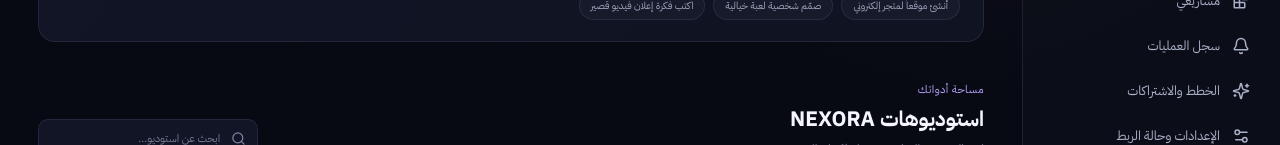
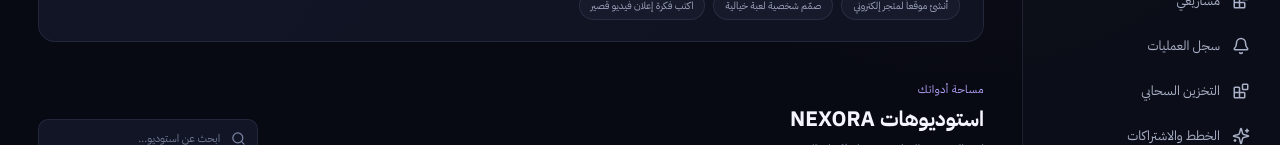
Before and after one commit to samaradelomran-spec/NEXORA-AI, a Next.js app: page / in a window 1280 px wide. Shown: the part 655-800 px from the top of the page. Built offline with nearby package versions, Linux system fonts and the light colour scheme; no server answers.

Commit message:
Add cloud storage navigation

```diff
--- a/app/page.tsx
+++ b/app/page.tsx
@@ -59,6 +59,7 @@ export default function Home() {
         <Link className="nav-item models-nav-link" href="/models"><Bot size={18} /> مكتبة المحركات</Link>
         <Link className="nav-item models-nav-link" href="/projects"><Blocks size={18} /> مشاريعي</Link>
         <Link className="nav-item models-nav-link" href="/activity"><Bell size={18} /> سجل العمليات</Link>
+        <Link className="nav-item models-nav-link" href="/files"><Blocks size={18} /> التخزين السحابي</Link>
         <Link className="nav-item models-nav-link" href="/pricing"><Sparkles size={18} /> الخطط والاشتراكات</Link>
         <Link className="nav-item models-nav-link" href="/settings"><Settings2 size={18} /> الإعدادات وحالة الربط</Link>
         <div className="sidebar-bottom">
```
